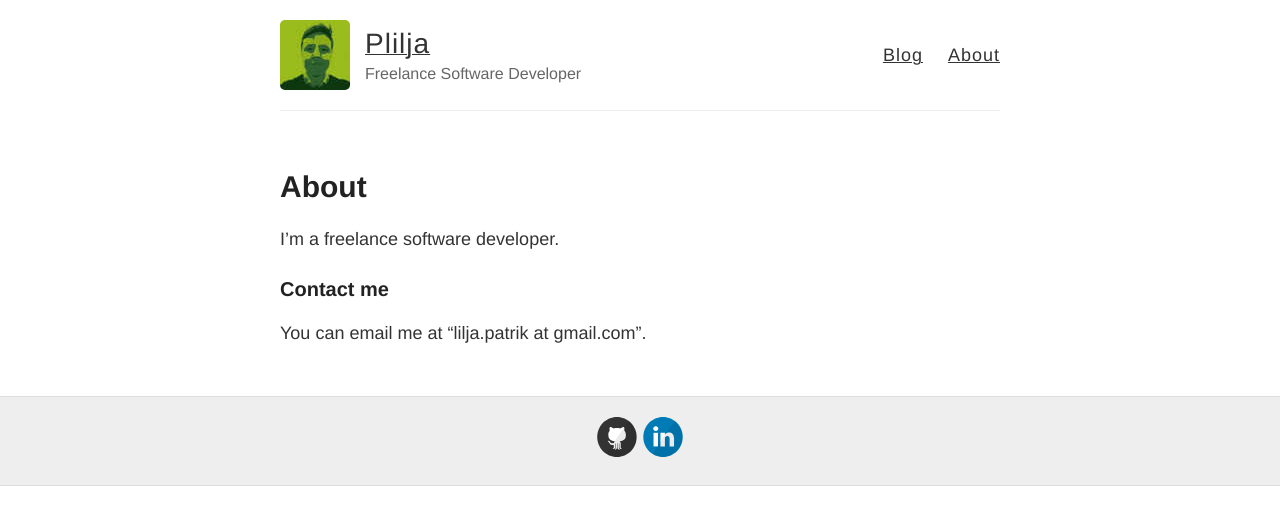
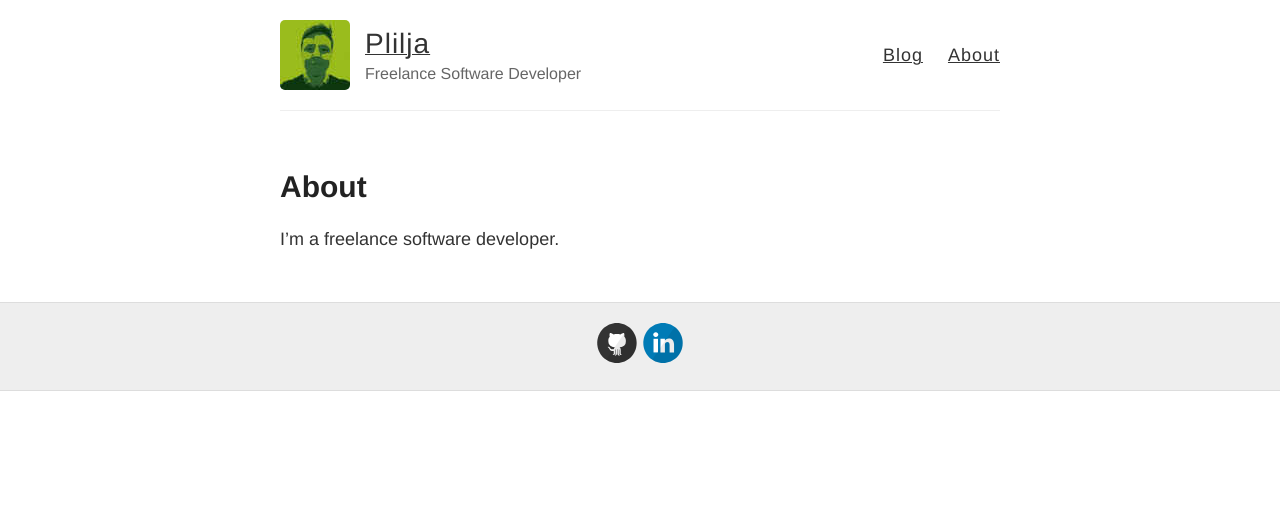
Before and after one commit to plilja/plilja.github.io, a Jekyll site: the page built from about.md, in a window 1280 px wide. Shown: the top 525 px of the page. Built offline with Jekyll 4.4.1, drawn with Linux system fonts in a browser that asks for light colours.

Commit message:
Update about

```diff
--- a/about.md
+++ b/about.md
@@ -5,7 +5,3 @@ permalink: /about/
 ---
 
 I'm a freelance software developer.
-
-### Contact me
-
-You can email me at "lilja.patrik at gmail.com".
```
